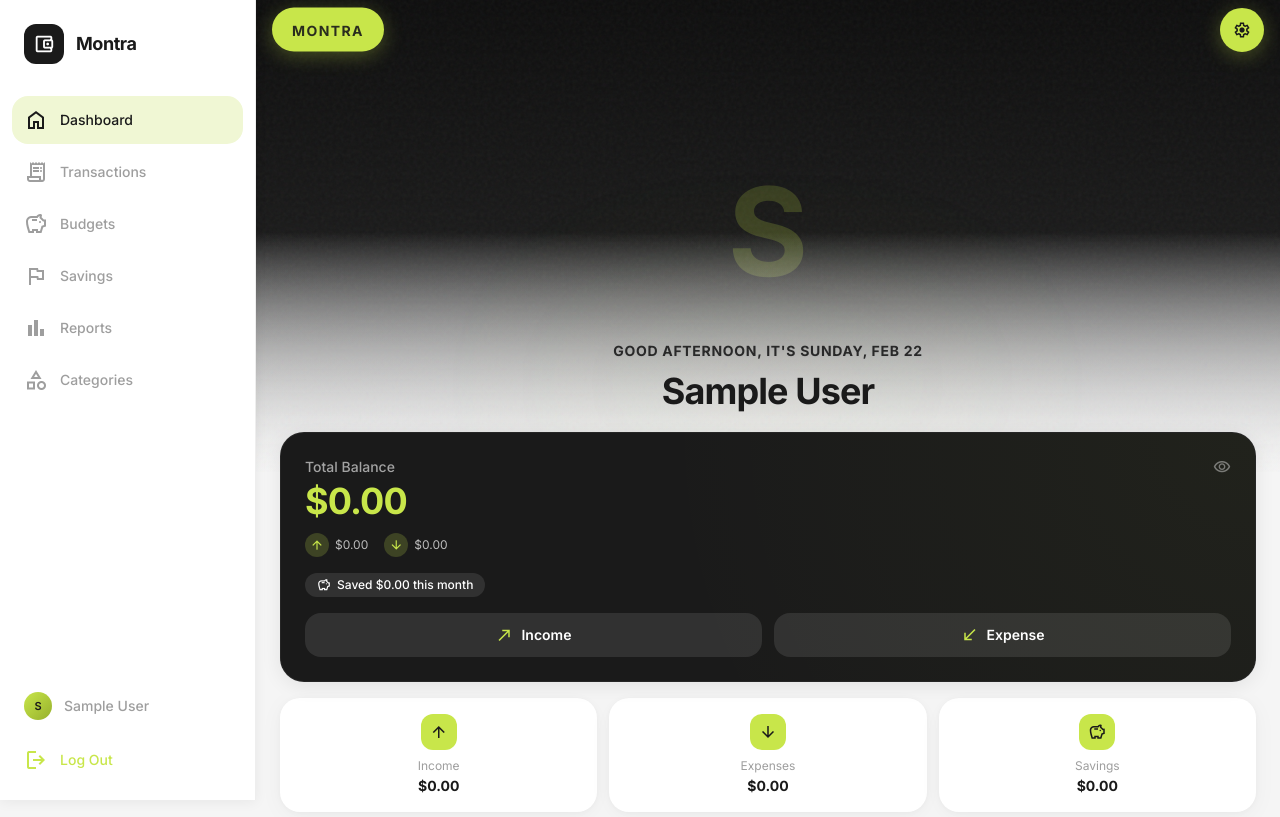
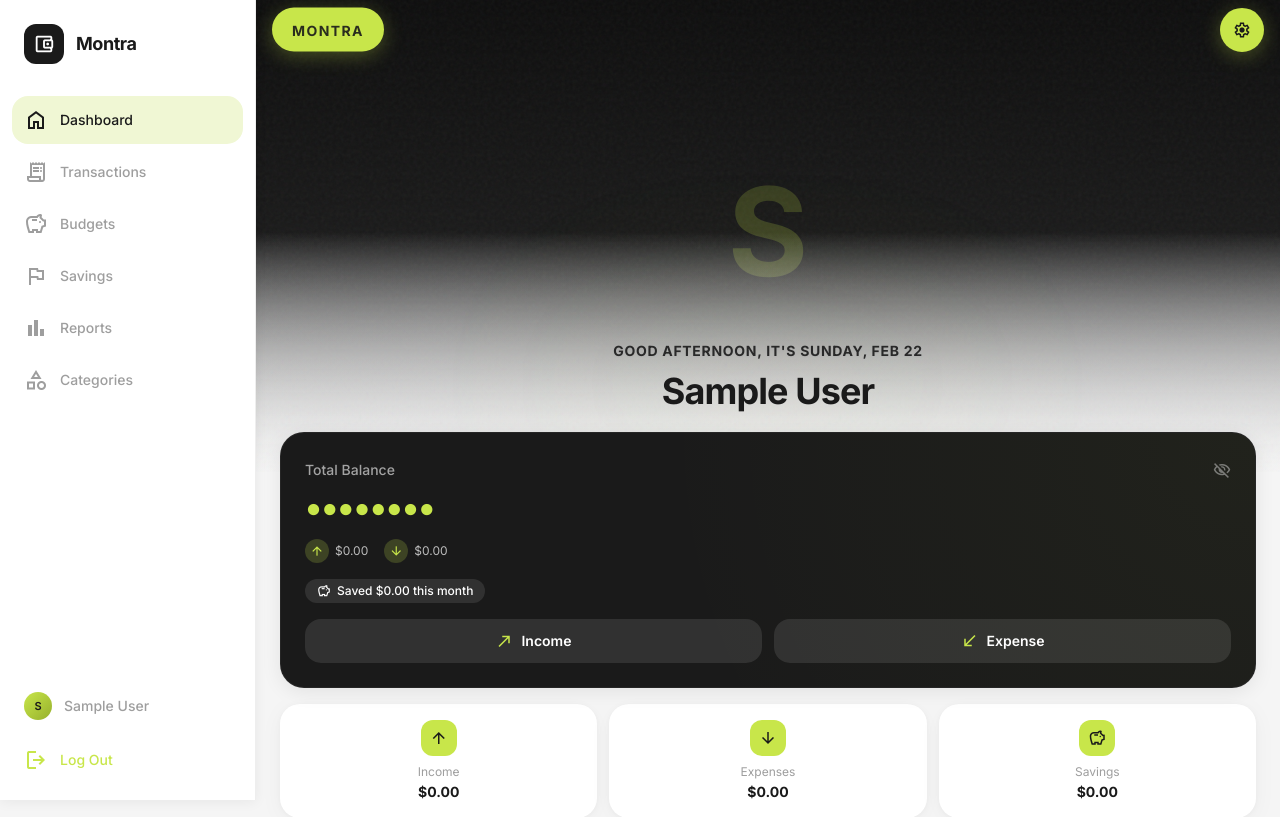
Before and after one commit to abdullafajal/montra, a Django app: page / in a window 1280 px wide. Shown: the top 817 px of the page. Run offline with Django 5.2, Linux system fonts and the light colour scheme; the visitor is signed in with stand-in values (Sample User, id 1); data that the repository does not hold is empty; some libraries are stand-ins or nearby versions.

Commit message:
Adding showing balance toggle

```diff
--- a/templates/transactions/dashboard.html
+++ b/templates/transactions/dashboard.html
@@ -147,9 +147,11 @@
         <div class="relative z-10">
             <div class="flex items-center justify-between mb-1">
                 <p class="text-sm font-medium opacity-60">Total Balance</p>
-                <span class="material-symbols-outlined icon-sm opacity-40">visibility</span>
+                <button type="button" id="toggle-balance-btn" class="focus:outline-none flex items-center justify-center p-1 -mr-1 rounded-full hover:bg-white/10 transition-colors group">
+                    <span id="toggle-balance-icon" class="material-symbols-outlined icon-sm opacity-40 group-hover:opacity-80 transition-opacity">visibility_off</span>
+                </button>
             </div>
-            <h2 class="text-4xl font-bold tracking-tight text-mn-accent">{{ total_balance|currency:currency_symbol }}</h2>
+            <h2 id="total-balance-amount" class="text-4xl font-bold tracking-tight text-mn-accent transition-opacity duration-200" data-balance="{{ total_balance|currency:currency_symbol }}">••••••••</h2>
 
             <!-- Monthly income/expense inline -->
             <div class="flex items-center gap-4 mt-3">
@@ -455,6 +457,30 @@
             });
             window._heroScrollInit = true;
         }
+
+        // Balance Visibility Toggle
+        const toggleBtn = document.getElementById('toggle-balance-btn');
+        const toggleIcon = document.getElementById('toggle-balance-icon');
+        const balanceEl = document.getElementById('total-balance-amount');
+
+        if (toggleBtn && toggleIcon && balanceEl) {
+            let isVisible = false;
+            toggleBtn.addEventListener('click', () => {
+                isVisible = !isVisible;
+                balanceEl.style.opacity = '0';
+
+                setTimeout(() => {
+                    if (isVisible) {
+                        toggleIcon.textContent = 'visibility';
+                        balanceEl.textContent = balanceEl.getAttribute('data-balance');
+                    } else {
+                        toggleIcon.textContent = 'visibility_off';
+                        balanceEl.textContent = '••••••••';
+                    }
+                    balanceEl.style.opacity = '1';
+                }, 200);
+            });
+        }
     })();
 </script>
 </div>
```
